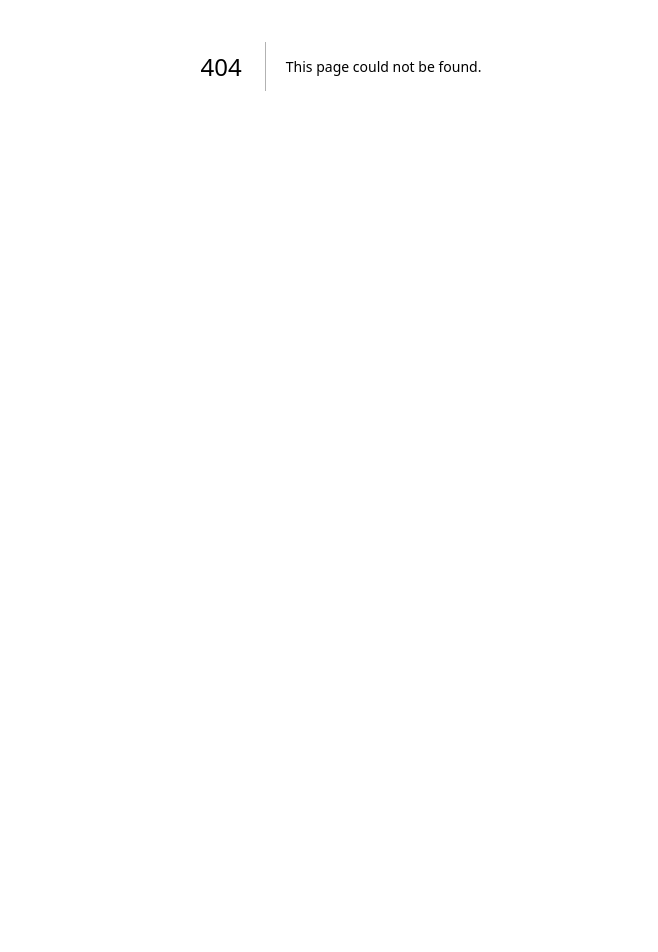
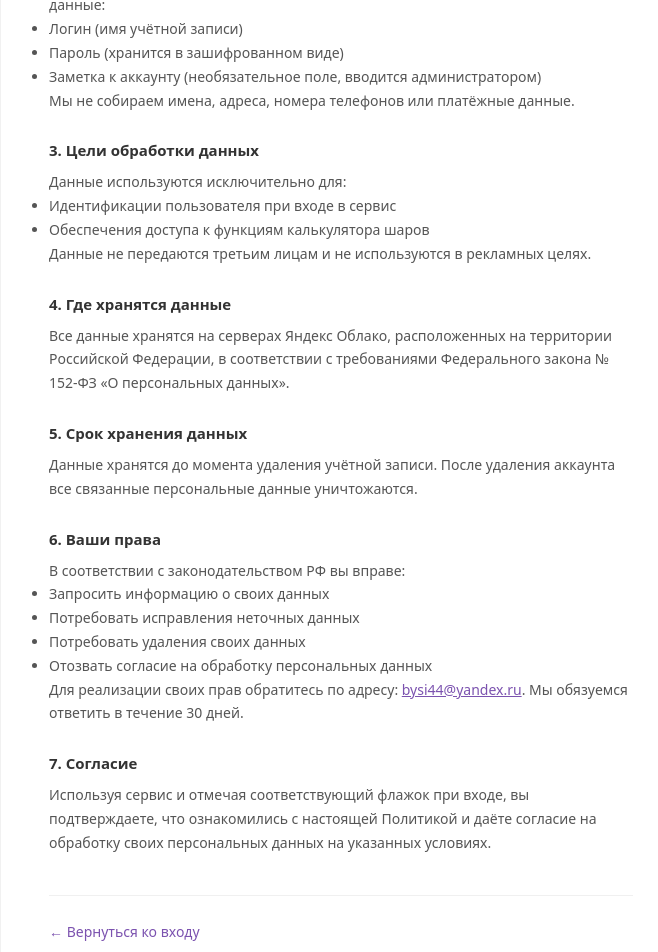
Before and after one commit to kohtabeloff/balloon-calc, a Next.js app: page /privacy in a window 1280 px wide. Before the commit this address had no page. Shown: the part 334-1286 px from the top of the page, without its empty margins (299-957 px from the left). Before the commit the page ends 800 px from the top, so only its background shows below. Built offline with nearby package versions, Linux system fonts and the light colour scheme.

Commit message:
feat: add privacy policy page and consent checkbox on login

```diff
--- /dev/null
+++ b/app/privacy/page.tsx
@@ -0,0 +1,97 @@
+export default function PrivacyPage() {
+  return (
+    <div style={{
+      minHeight: '100vh', background: '#fafafa',
+      fontFamily: 'system-ui, sans-serif', padding: '40px 16px'
+    }}>
+      <div style={{
+        maxWidth: 680, margin: '0 auto', background: 'white',
+        borderRadius: 16, padding: '40px 48px',
+        boxShadow: '0 4px 24px rgba(0,0,0,0.08)'
+      }}>
+        <h1 style={{ fontSize: 22, fontWeight: 700, color: '#7b52af', marginBottom: 8 }}>
+          Политика конфиденциальности
+        </h1>
+        <p style={{ fontSize: 13, color: '#999', marginBottom: 32 }}>
+          Последнее обновление: 27 апреля 2026 г.
+        </p>
+
+        <Section title="1. Оператор персональных данных">
+          <p>ИП Лебедева Евгения Сергеевна (далее — «Оператор»).</p>
+          <p>Контактный email: <a href="mailto:bysi44@yandex.ru" style={{ color: '#7b52af' }}>bysi44@yandex.ru</a></p>
+        </Section>
+
+        <Section title="2. Какие данные мы собираем">
+          <p>При использовании сервиса «Калькулятор шаров» мы обрабатываем следующие данные:</p>
+          <ul>
+            <li>Логин (имя учётной записи)</li>
+            <li>Пароль (хранится в зашифрованном виде)</li>
+            <li>Заметка к аккаунту (необязательное поле, вводится администратором)</li>
+          </ul>
+          <p>Мы не собираем имена, адреса, номера телефонов или платёжные данные.</p>
+        </Section>
+
+        <Section title="3. Цели обработки данных">
+          <p>Данные используются исключительно для:</p>
+          <ul>
+            <li>Идентификации пользователя при входе в сервис</li>
+            <li>Обеспечения доступа к функциям калькулятора шаров</li>
+          </ul>
+          <p>Данные не передаются третьим лицам и не используются в рекламных целях.</p>
+        </Section>
+
+        <Section title="4. Где хранятся данные">
+          <p>
+            Все данные хранятся на серверах Яндекс Облако, расположенных на территории Российской Федерации,
+            в соответствии с требованиями Федерального закона № 152-ФЗ «О персональных данных».
+          </p>
+        </Section>
+
+        <Section title="5. Срок хранения данных">
+          <p>
+            Данные хранятся до момента удаления учётной записи. После удаления аккаунта
+            все связанные персональные данные уничтожаются.
+          </p>
+        </Section>
+
+        <Section title="6. Ваши права">
+          <p>В соответствии с законодательством РФ вы вправе:</p>
+          <ul>
+            <li>Запросить информацию о своих данных</li>
+            <li>Потребовать исправления неточных данных</li>
+            <li>Потребовать удаления своих данных</li>
+            <li>Отозвать согласие на обработку персональных данных</li>
+          </ul>
+          <p>
+            Для реализации своих прав обратитесь по адресу:{' '}
+            <a href="mailto:bysi44@yandex.ru" style={{ color: '#7b52af' }}>bysi44@yandex.ru</a>.
+            Мы обязуемся ответить в течение 30 дней.
+          </p>
+        </Section>
+
+        <Section title="7. Согласие">
+          <p>
+            Используя сервис и отмечая соответствующий флажок при входе, вы подтверждаете,
+            что ознакомились с настоящей Политикой и даёте согласие на обработку своих
+            персональных данных на указанных условиях.
+          </p>
+        </Section>
+
+        <div style={{ marginTop: 40, paddingTop: 24, borderTop: '1px solid #f0f0f0' }}>
+          <a href="/login" style={{ color: '#7b52af', fontSize: 14, textDecoration: 'none' }}>
+            ← Вернуться ко входу
+          </a>
+        </div>
+      </div>
+    </div>
+  );
+}
+
+function Section({ title, children }: { title: string; children: React.ReactNode }) {
+  return (
+    <div style={{ marginBottom: 28 }}>
+      <h2 style={{ fontSize: 15, fontWeight: 600, color: '#333', marginBottom: 10 }}>{title}</h2>
+      <div style={{ fontSize: 14, color: '#555', lineHeight: 1.7 }}>{children}</div>
+    </div>
+  );
+}
```
Also changed, not shown: app/login/page.tsx (+22 -3 lines).
